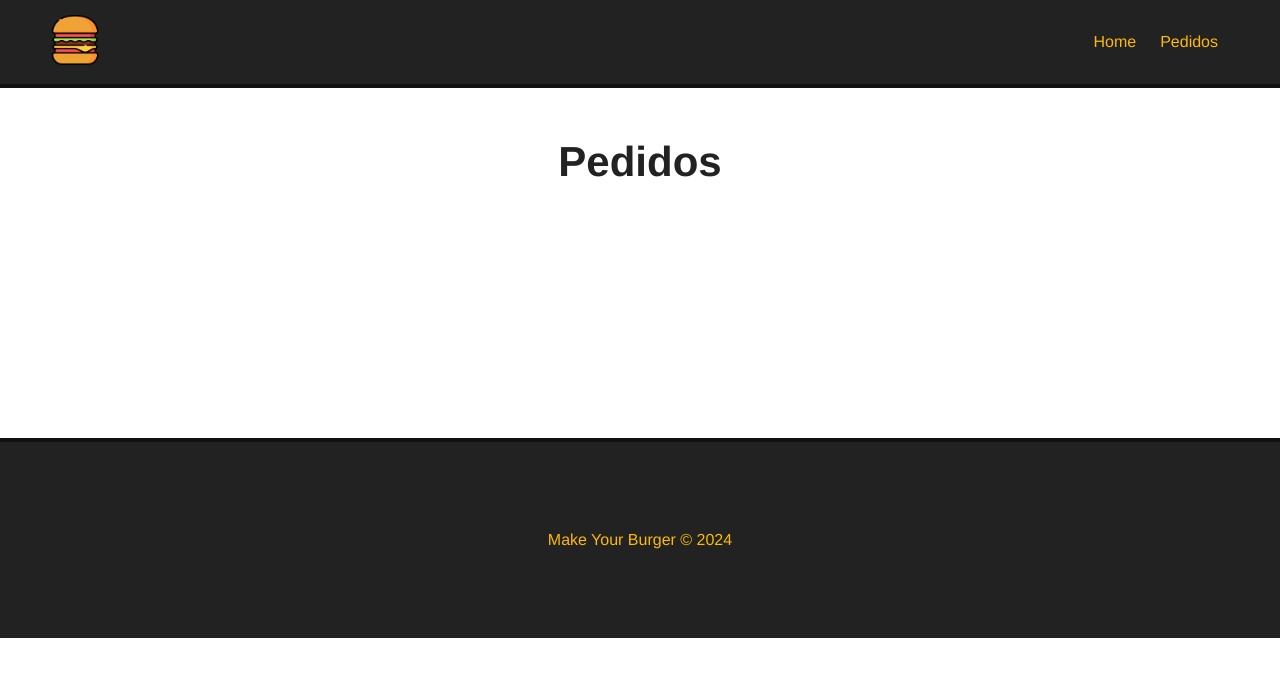
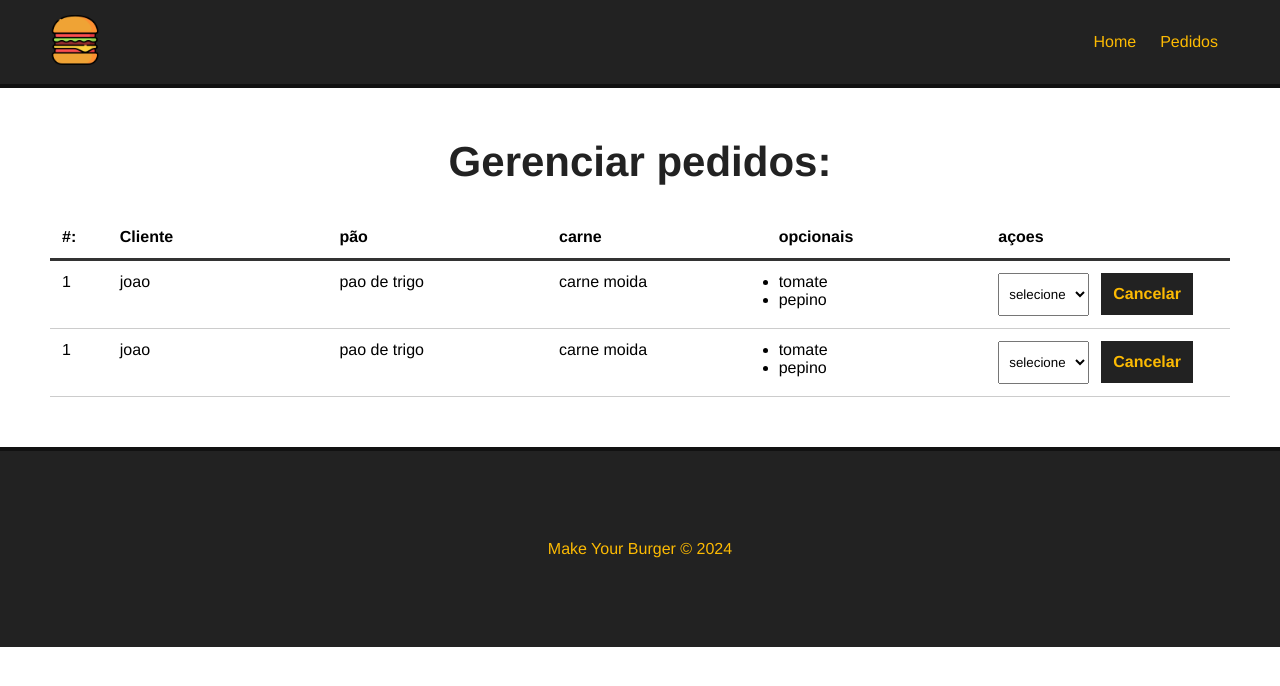
Before and after one commit to guilopes2020/make-a-burguer, a Vue app: page /pedidos in a window 1280 px wide. Shown: the top 686 px of the page. Built offline with nearby package versions, Linux system fonts and the light colour scheme.

Commit message:
feat: :sparkles: creating-order-screen

```diff
--- a/src/components/BurgerForm.vue
+++ b/src/components/BurgerForm.vue
@@ -37,7 +37,7 @@
 </template>
 
 <script>
-    import Message from './Message.vue'
+    import Message from '@/components/Message.vue'
     export default {
         name: 'BurgerForm',
         data() {
--- /dev/null
+++ b/src/components/Dashboard.vue
@@ -0,0 +1,117 @@
+<template>
+    <div id="burger-table">
+        <div>
+            <div id="burger-table-heading">
+                <div class="order-id">#:</div>
+                <div>Cliente</div>
+                <div>pão</div>
+                <div>carne</div>
+                <div>opcionais</div>
+                <div>açoes</div>
+            </div>
+        </div>
+        <div id="burger-table-rows">
+            <div class="burger-table-row">
+                <div class="order-number">1</div>
+                <div>joao</div>
+                <div>pao de trigo</div>
+                <div>carne moida</div>
+                <div>
+                    <ul>
+                        <li>tomate</li>
+                        <li>pepino</li>
+                    </ul>
+                </div>
+                <div>
+                    <select name="status" class="status">
+                        <option value="">selecione</option>
+                    </select>
+                    <button class="delete-btn">Cancelar</button>
+                </div>
+            </div>
+            <div class="burger-table-row">
+                <div class="order-number">1</div>
+                <div>joao</div>
+                <div>pao de trigo</div>
+                <div>carne moida</div>
+                <div>
+                    <ul>
+                        <li>tomate</li>
+                        <li>pepino</li>
+                    </ul>
+                </div>
+                <div>
+                    <select name="status" class="status">
+                        <option value="">selecione</option>
+                    </select>
+                    <button class="delete-btn">Cancelar</button>
+                </div>
+            </div>
+        </div>
+    </div>
+</template>
+
+<script>
+    export default {
+        name: 'Dashboard'
+    }
+</script>
+
+<style scoped>
+    #burger-table {
+        max-width: 1200px;
+        margin: 0 auto;
+    }
+
+    #burger-table-heading,
+    #burger-table-rows,
+    .burger-table-row {
+        display: flex;
+        flex-wrap: wrap;
+    }
+
+    #burger-table-heading {
+        font-weight: bold;
+        padding: 12px;
+        border-bottom: 3px solid #333;
+    }
+
+    #burger-table-heading div,
+    .burger-table-row div {
+        width: 19%;
+    }
+
+    .burger-table-row {
+        width: 100%;
+        padding: 12px;
+        border-bottom: 1px solid #CCC;
+    }
+
+    #burger-table-heading .order-id,
+    .burger-table-row .order-number {
+        width: 5%;
+    }
+
+    select {
+        padding: 12px 6px;
+        margin-right: 12px;
+    }
+
+    .delete-btn {
+        background-color: #222;
+        color: #FCBA03;
+        font-weight: bold;
+        border: 2px solid #222;
+        padding: 10px;
+        font-size: 16px;
+        margin: 0 auto;
+        cursor: pointer;
+        transition: .5s;
+    }
+
+    .delete-btn:hover {
+        background-color: transparent;
+        color: #222;
+    }
+
+</style>
--- a/src/views/Home.vue
+++ b/src/views/Home.vue
@@ -7,7 +7,7 @@
 </template>
 
 <script>
-import Banner from '../components/Banner.vue';
+import Banner from '@/components/Banner.vue';
 import BurgerForm from '@/components/BurgerForm.vue';
 export default {
   name: 'Home',
--- a/src/views/Pedidos.vue
+++ b/src/views/Pedidos.vue
@@ -1,12 +1,17 @@
 <template>
   <div class="main-container">
-    <h1>Pedidos</h1>
+    <h1>Gerenciar pedidos:</h1>
+    <Dashboard />
   </div>
 </template>
 
 <script>
+import Dashboard from '@/components/Dashboard.vue'
   export default {
-    name: 'Pedido'
+    name: 'Pedidos',
+    components: {
+      Dashboard
+    }
   }
 </script>
 
```
